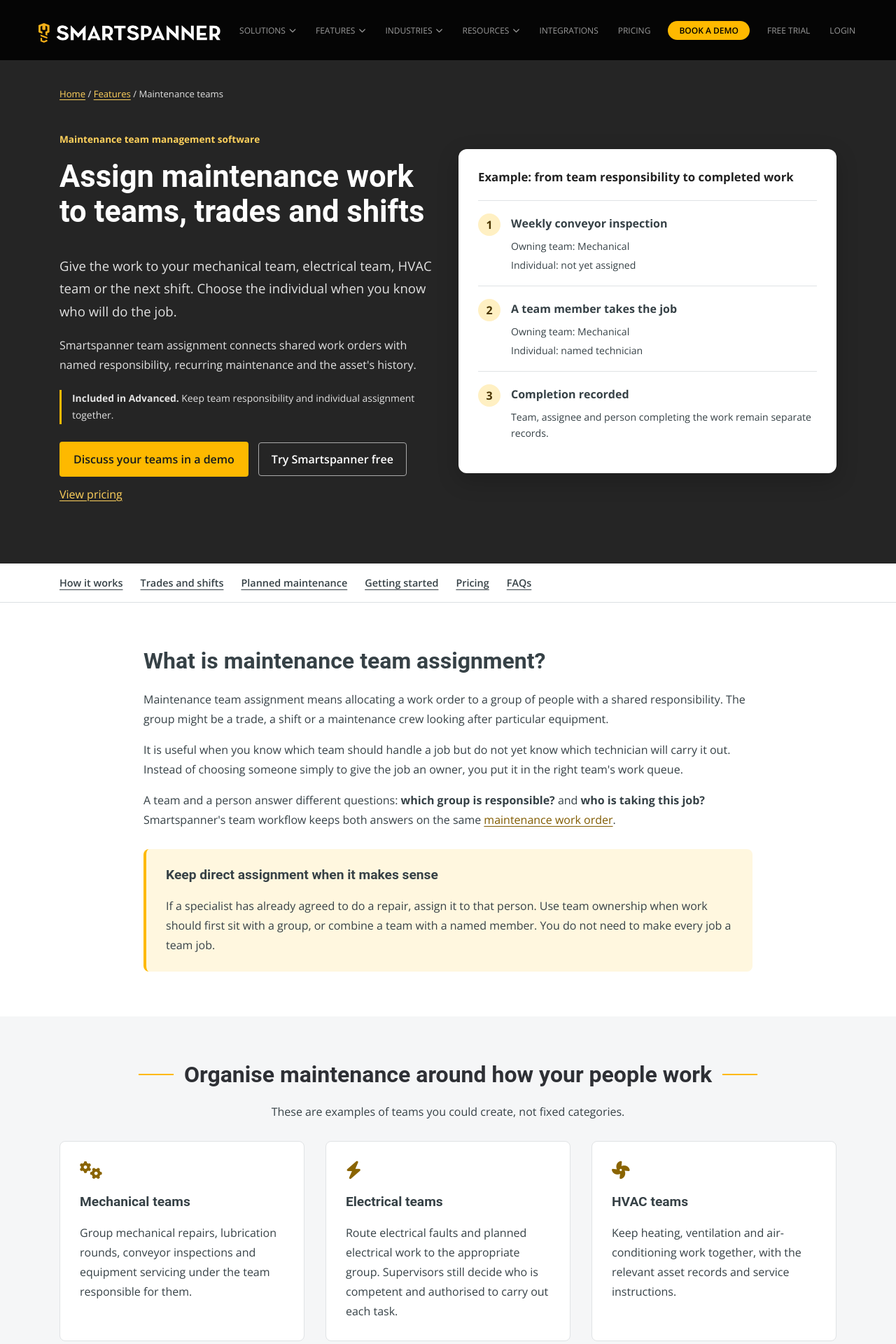
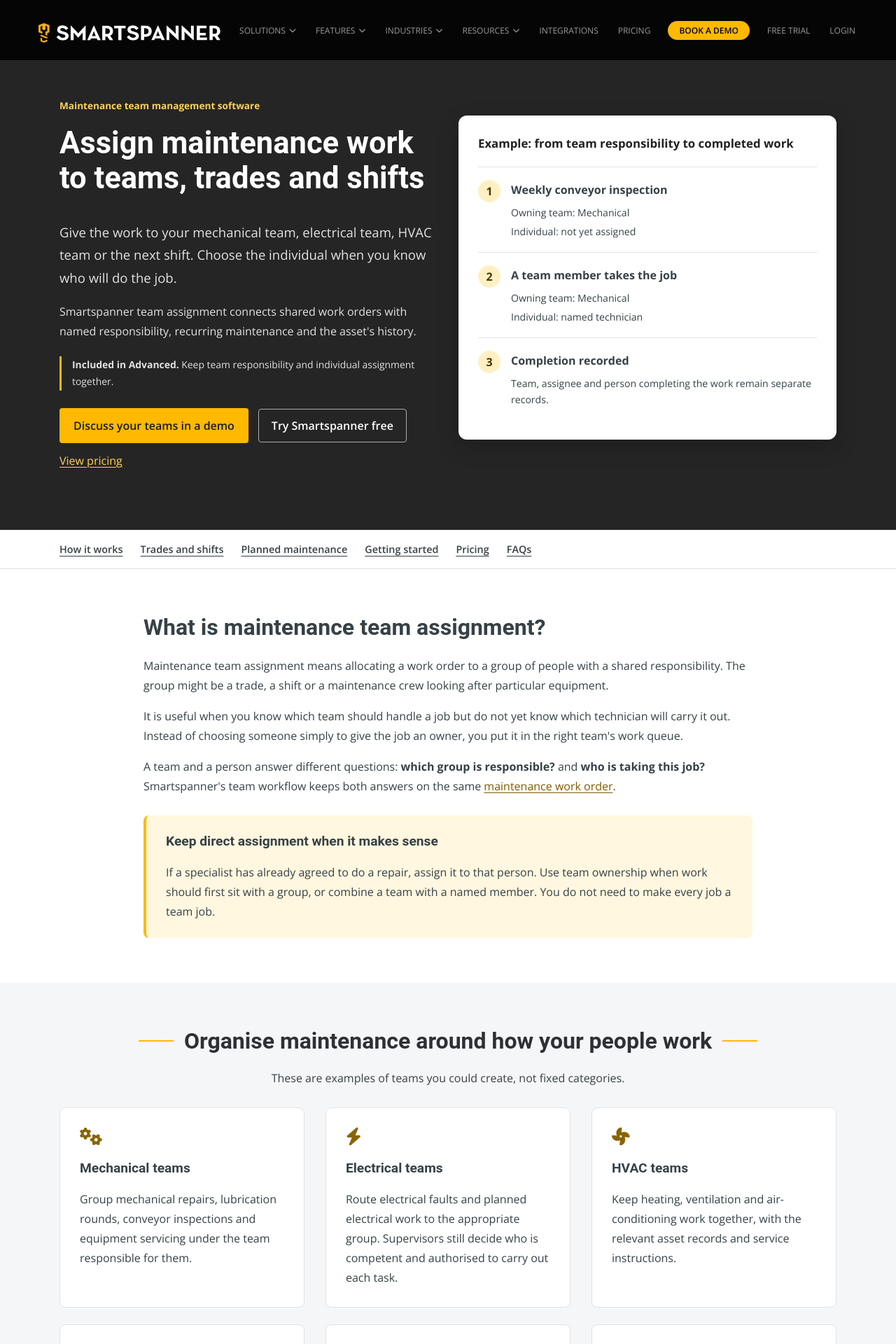
Before and after one commit to smartspanner/smartspanner.com, a Jekyll site: the page built from maintenance-team-management-software.html, in a window 1280 px wide. Shown: the top 1920 px of the page at 70% size. Built offline with Jekyll 4.4.1, drawn with Linux system fonts in a browser that asks for light colours.

Commit message:
style: remove maintenance team page breadcrumb

```diff
--- a/assets/css/team-management.css
+++ b/assets/css/team-management.css
@@ -3,7 +3,6 @@
 .team-page section { padding: 64px 0; scroll-margin-top: 100px; }
 .team-page .team-hero { background: #252525; color: #e2e2e2; padding: 125px 0 64px; }
 .team-hero h1 { color: #fff; font-size: clamp(2rem, 3.4vw, 3rem); line-height: 1.14; }
-.team-breadcrumb { font-size: .82rem; margin-bottom: 30px; }
 .team-hero a, .team-final a { color: #ffd15c; }
 .team-eyebrow { color: #ffd15c; font-weight: 700; font-size: .85rem; margin-bottom: 18px; }
 .team-lead { font-size: 1.16rem; line-height: 1.6; margin: 24px 0 18px; }
--- a/maintenance-team-management-software.html
+++ b/maintenance-team-management-software.html
@@ -17,7 +17,6 @@
 <main id="main" class="team-page" data-feature="team-assignment">
   <section class="team-hero">
     <div class="container">
-      <nav class="team-breadcrumb" aria-label="Breadcrumb"><a href="{{ '/' | relative_url }}">Home</a> / <a href="{{ '/features/' | relative_url }}">Features</a> / <span aria-current="page">Maintenance teams</span></nav>
       <div class="row align-items-center gy-4">
         <div class="col-lg-6">
           <p class="team-eyebrow">Maintenance team management software</p>
```
